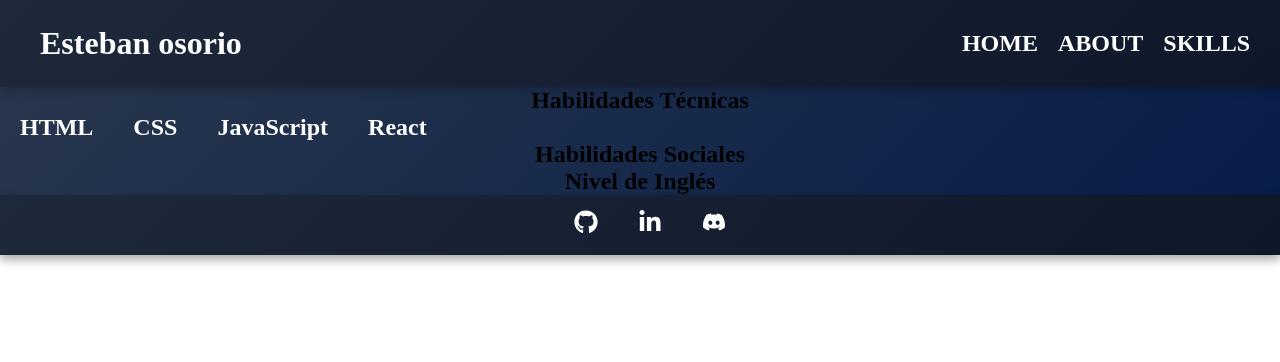
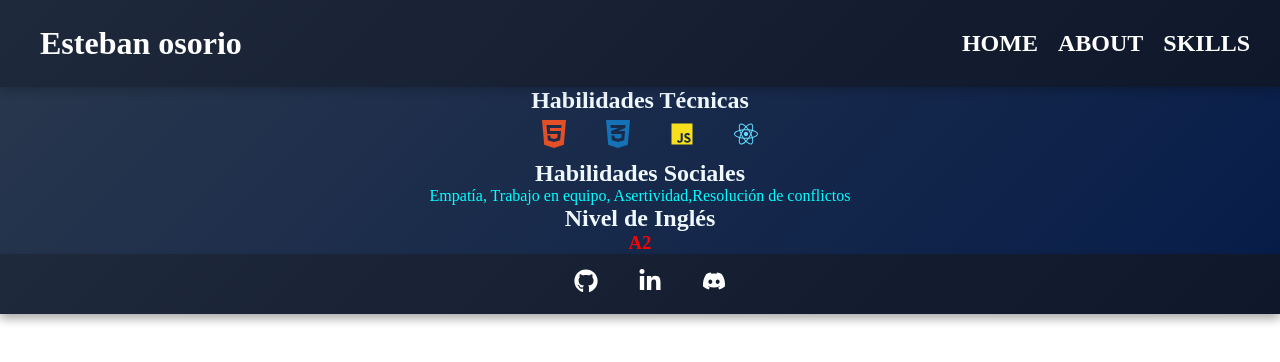
Before and after one commit to osorio99/PortafolioOso, a React (Vite) app: page /About in a window 1280 px wide. Shown: the top 362 px of the page. Built offline with nearby package versions, Linux system fonts and the light colour scheme.

Commit message:
falta organizar el about

```diff
--- a/src/App.jsx
+++ b/src/App.jsx
@@ -11,9 +11,9 @@ const App = () => {
     <Header/>
 
         <Routes>
-        <Route path="/" element={<Home/>}/>
-        <Route path="/Home" element={<Home/>} />
-        <Route path="/About" element={<About/>} />
+
+        <Route path="/Home" element={ <Home/> } />
+        <Route path="/About" element={ <About/> } />
 
       </Routes>
 
--- /dev/null
+++ b/src/pages/About/About.css
@@ -0,0 +1,15 @@
+ul {
+    display: flex;
+    justify-content: center;
+
+    color: red;
+}
+p{
+    color: aqua;
+}
+
+h2{
+    display: flex;
+    justify-content: center;
+    color: aliceblue   ;
+}
--- a/src/pages/About/About.jsx
+++ b/src/pages/About/About.jsx
@@ -1,15 +1,20 @@
 import React from 'react'
 import { ItemNavbar } from '../../componets/ItemNavbar'
+import { FaHtml5 } from "react-icons/fa6";
+import { FaCss3Alt } from "react-icons/fa6";
+import { IoLogoJavascript } from "react-icons/io5";
+import { FaReact } from "react-icons/fa6";
+import "./About.css"
 const About = () => {
   return (
     <div>
         <div>
           <h2>Habilidades Técnicas</h2>
             <ul>
-            <ItemNavbar contentItem={" HTML"}/>
-            <ItemNavbar contentItem={"CSS"}/>
-            <ItemNavbar contentItem={"JavaScript"}/>
-            <ItemNavbar contentItem={" React "}/>
+            <ItemNavbar contentItem={<FaHtml5 style={{color:"#E34F26", height:"40px"}} />}/>
+            <ItemNavbar contentItem={<FaCss3Alt style={{color:"#1572B6", height:"40px"}}/>}/>
+            <ItemNavbar contentItem={<IoLogoJavascript style={{color:" #F7DF1E", height:"40px"}} />}/>
+            <ItemNavbar contentItem={<FaReact style={{color:" #61DAFB", height:"40px"}} /> }/>
 
             </ul>
 
@@ -17,9 +22,12 @@ const About = () => {
 
         <h2>Habilidades Sociales</h2>
 
-
+      <ul>
+      <p> Empatía, Trabajo en equipo, Asertividad,Resolución de conflictos</p>
+      </ul>
 
         <h2>Nivel de Inglés</h2>
+        <ul><h3>A2</h3></ul>
     </div>
   )
 }
```
